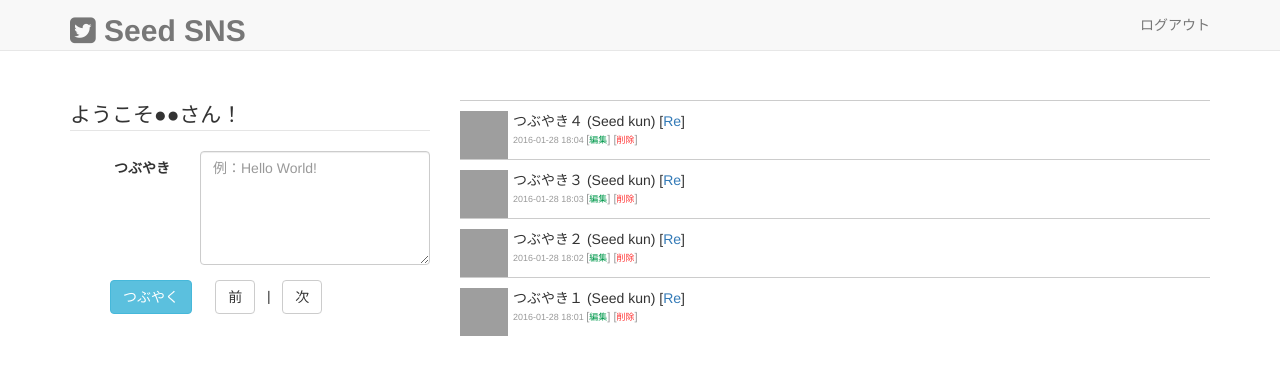
After one commit to cayosam/seed_sns, a PHP site: page / in a window 1280 px wide. The commit adds this page. Shown: the top 375 px of the page. Run offline with PHP 8.4, Linux system fonts and the light colour scheme; grey boxes are pictures that could not be loaded.

Commit message:
ログイン後のページ作成

```diff
--- /dev/null
+++ b/index.php
@@ -0,0 +1,131 @@
+<!DOCTYPE html>
+<html lang="ja">
+  <head>
+    <meta charset="utf-8">
+    <meta http-equiv="X-UA-Compatible" content="IE=edge">
+    <meta name="viewport" content="width=device-width, initial-scale=1">
+
+    <title>SeedSNS</title>
+
+    <!-- Bootstrap -->
+    <link href="assets/css/bootstrap.css" rel="stylesheet">
+    <link href="assets/font-awesome/css/font-awesome.css" rel="stylesheet">
+    <link href="assets/css/form.css" rel="stylesheet">
+    <link href="assets/css/timeline.css" rel="stylesheet">
+    <link href="assets/css/main.css" rel="stylesheet">
+
+  </head>
+  <body>
+  <nav class="navbar navbar-default navbar-fixed-top">
+      <div class="container">
+          <!-- Brand and toggle get grouped for better mobile display -->
+          <div class="navbar-header page-scroll">
+              <button type="button" class="navbar-toggle" data-toggle="collapse" data-target="#bs-example-navbar-collapse-1">
+                  <span class="sr-only">Toggle navigation</span>
+                  <span class="icon-bar"></span>
+                  <span class="icon-bar"></span>
+                  <span class="icon-bar"></span>
+              </button>
+              <a class="navbar-brand" href="index.html"><span class="strong-title"><i class="fa fa-twitter-square"></i> Seed SNS</span></a>
+          </div>
+          <!-- Collect the nav links, forms, and other content for toggling -->
+          <div class="collapse navbar-collapse" id="bs-example-navbar-collapse-1">
+              <ul class="nav navbar-nav navbar-right">
+                <li><a href="logout.html">ログアウト</a></li>
+              </ul>
+          </div>
+          <!-- /.navbar-collapse -->
+      </div>
+      <!-- /.container-fluid -->
+  </nav>
+
+  <div class="container">
+    <div class="row">
+      <div class="col-md-4 content-margin-top">
+        <legend>ようこそ●●さん！</legend>
+        <form method="post" action="" class="form-horizontal" role="form">
+            <!-- つぶやき -->
+            <div class="form-group">
+              <label class="col-sm-4 control-label">つぶやき</label>
+              <div class="col-sm-8">
+                <textarea name="tweet" cols="50" rows="5" class="form-control" placeholder="例：Hello World!"></textarea>
+              </div>
+            </div>
+          <ul class="paging">
+            <input type="submit" class="btn btn-info" value="つぶやく">
+                &nbsp;&nbsp;&nbsp;&nbsp;
+                <li><a href="index.html" class="btn btn-default">前</a></li>
+                &nbsp;&nbsp;|&nbsp;&nbsp;
+                <li><a href="index.html" class="btn btn-default">次</a></li>
+          </ul>
+        </form>
+      </div>
+
+      <div class="col-md-8 content-margin-top">
+        <div class="msg">
+          <img src="http://c85c7a.medialib.glogster.com/taniaarca/media/71/71c8671f98761a43f6f50a282e20f0b82bdb1f8c/blog-images-1349202732-fondo-steve-jobs-ipad.jpg" width="48" height="48">
+          <p>
+            つぶやき４<span class="name"> (Seed kun) </span>
+            [<a href="#">Re</a>]
+          </p>
+          <p class="day">
+            <a href="view.html">
+              2016-01-28 18:04
+            </a>
+            [<a href="#" style="color: #00994C;">編集</a>]
+            [<a href="#" style="color: #F33;">削除</a>]
+          </p>
+        </div>
+        <div class="msg">
+          <img src="http://c85c7a.medialib.glogster.com/taniaarca/media/71/71c8671f98761a43f6f50a282e20f0b82bdb1f8c/blog-images-1349202732-fondo-steve-jobs-ipad.jpg" width="48" height="48">
+          <p>
+            つぶやき３<span class="name"> (Seed kun) </span>
+            [<a href="#">Re</a>]
+          </p>
+          <p class="day">
+            <a href="view.html">
+              2016-01-28 18:03
+            </a>
+            [<a href="#" style="color: #00994C;">編集</a>]
+            [<a href="#" style="color: #F33;">削除</a>]
+          </p>
+        </div>
+        <div class="msg">
+          <img src="http://c85c7a.medialib.glogster.com/taniaarca/media/71/71c8671f98761a43f6f50a282e20f0b82bdb1f8c/blog-images-1349202732-fondo-steve-jobs-ipad.jpg" width="48" height="48">
+          <p>
+            つぶやき２<span class="name"> (Seed kun) </span>
+            [<a href="#">Re</a>]
+          </p>
+          <p class="day">
+            <a href="view.html">
+              2016-01-28 18:02
+            </a>
+            [<a href="#" style="color: #00994C;">編集</a>]
+            [<a href="#" style="color: #F33;">削除</a>]
+          </p>
+        </div>
+        <div class="msg">
+          <img src="http://c85c7a.medialib.glogster.com/taniaarca/media/71/71c8671f98761a43f6f50a282e20f0b82bdb1f8c/blog-images-1349202732-fondo-steve-jobs-ipad.jpg" width="48" height="48">
+          <p>
+            つぶやき１<span class="name"> (Seed kun) </span>
+            [<a href="#">Re</a>]
+          </p>
+          <p class="day">
+            <a href="view.html">
+              2016-01-28 18:01
+            </a>
+            [<a href="#" style="color: #00994C;">編集</a>]
+            [<a href="#" style="color: #F33;">削除</a>]
+          </p>
+        </div>
+      </div>
+
+    </div>
+  </div>
+
+    <!-- jQuery (necessary for Bootstrap's JavaScript plugins) -->
+    <script src="assets/js/jquery-3.1.1.js"></script>
+    <script src="assets/js/jquery-migrate-1.4.1.js"></script>
+    <script src="assets/js/bootstrap.js"></script>
+  </body>
+</html>
```
Also changed, not shown: login.php (+48 -0 lines).
